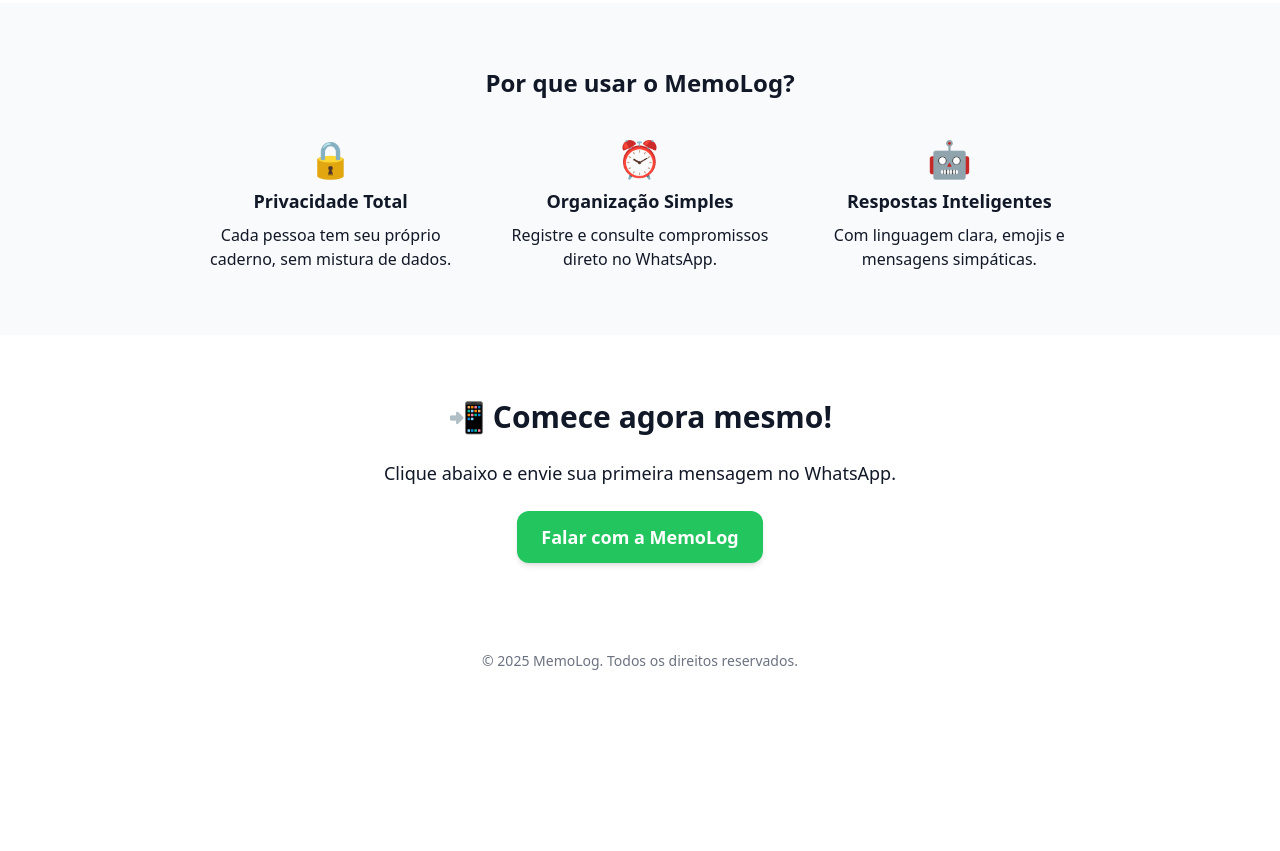
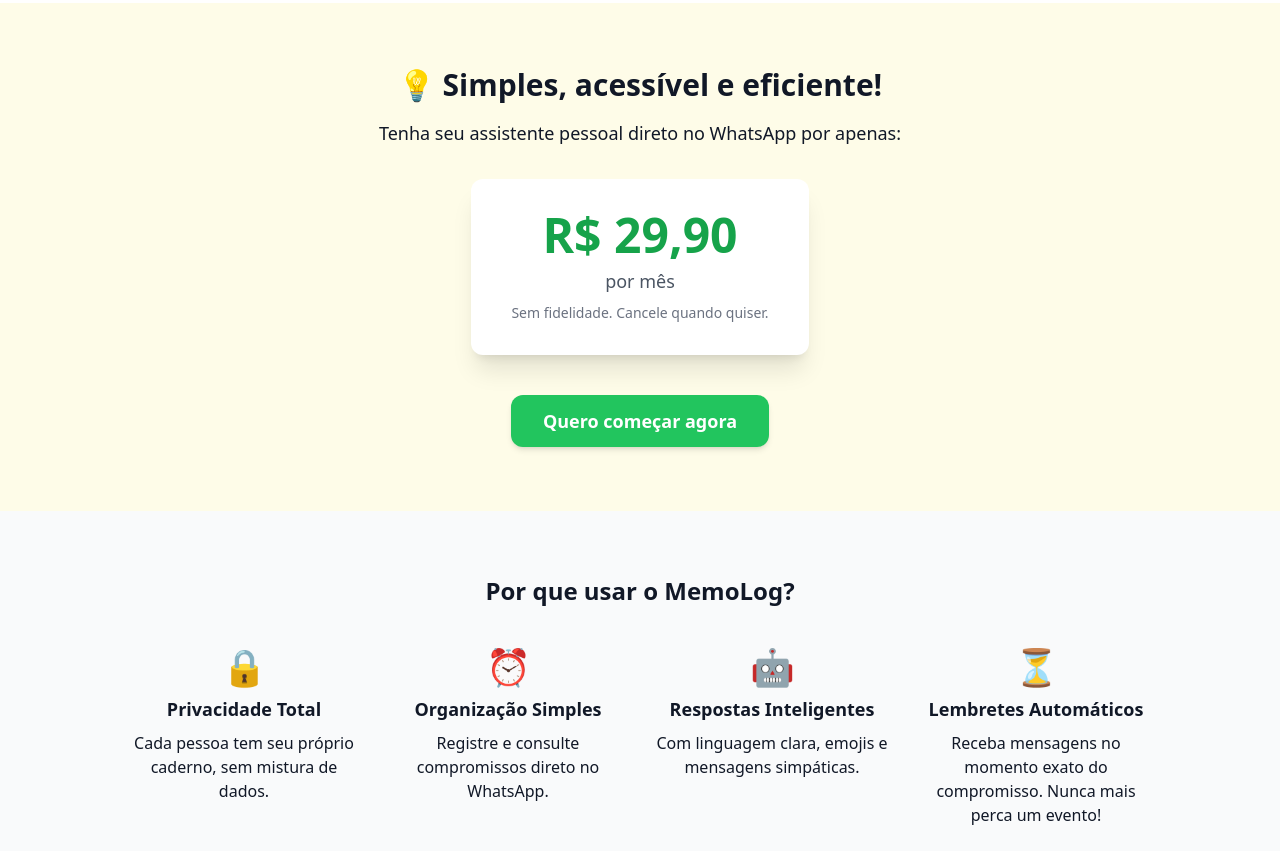
Before and after one commit to memolog10/memolog-site, a plain HTML site: page index.html in a window 1280 px wide. Shown: the part 889-1740 px from the top of the page. Before the commit the page ends 1584 px from the top, so only its background shows below. Drawn offline with nearby package versions, Linux system fonts and the light colour scheme.

Commit message:
Add files via upload

```diff
--- a/index.html
+++ b/index.html
@@ -42,11 +42,27 @@
     </div>
   </section>
 
+  <!-- Preço -->
+  <section class="py-16 px-6 bg-yellow-50 text-center">
+    <div class="max-w-2xl mx-auto">
+      <h2 class="text-3xl font-bold mb-4">💡 Simples, acessível e eficiente!</h2>
+      <p class="text-lg mb-8">Tenha seu assistente pessoal direto no WhatsApp por apenas:</p>
+      <div class="inline-block bg-white rounded-xl shadow-xl px-10 py-8">
+        <p class="text-5xl font-extrabold text-green-600 mb-2">R$ 29,90</p>
+        <p class="text-lg text-gray-600">por mês</p>
+        <p class="text-sm text-gray-500 mt-2">Sem fidelidade. Cancele quando quiser.</p>
+      </div>
+      <div class="mt-6">
+        <a href="https://wa.me/41997017141" target="_blank" class="inline-block bg-green-500 text-white text-lg font-semibold px-8 py-3 rounded-xl shadow-md hover:bg-green-600 transition mt-4">Quero começar agora</a>
+      </div>
+    </div>
+  </section>
+
   <!-- Benefícios -->
   <section class="py-16 px-6 bg-gray-50">
-    <div class="max-w-4xl mx-auto text-center">
+    <div class="max-w-5xl mx-auto text-center">
       <h2 class="text-2xl font-bold mb-10">Por que usar o MemoLog?</h2>
-      <div class="grid md:grid-cols-3 gap-8">
+      <div class="grid md:grid-cols-4 gap-8">
         <div>
           <div class="text-4xl mb-2">🔒</div>
           <h3 class="font-semibold text-lg mb-2">Privacidade Total</h3>
@@ -61,6 +77,11 @@
           <div class="text-4xl mb-2">🤖</div>
           <h3 class="font-semibold text-lg mb-2">Respostas Inteligentes</h3>
           <p>Com linguagem clara, emojis e mensagens simpáticas.</p>
+        </div>
+        <div>
+          <div class="text-4xl mb-2">⏳</div>
+          <h3 class="font-semibold text-lg mb-2">Lembretes Automáticos</h3>
+          <p>Receba mensagens no momento exato do compromisso. Nunca mais perca um evento!</p>
         </div>
       </div>
     </div>
```
